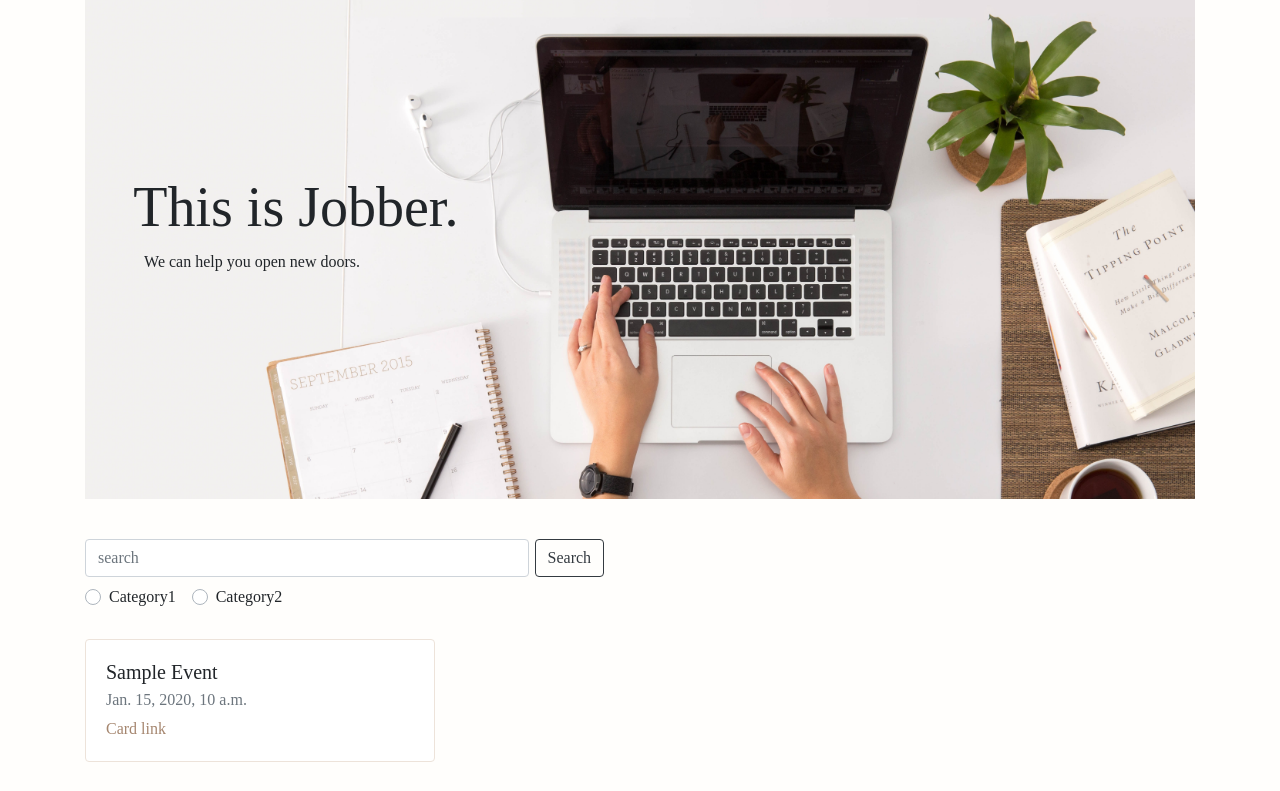
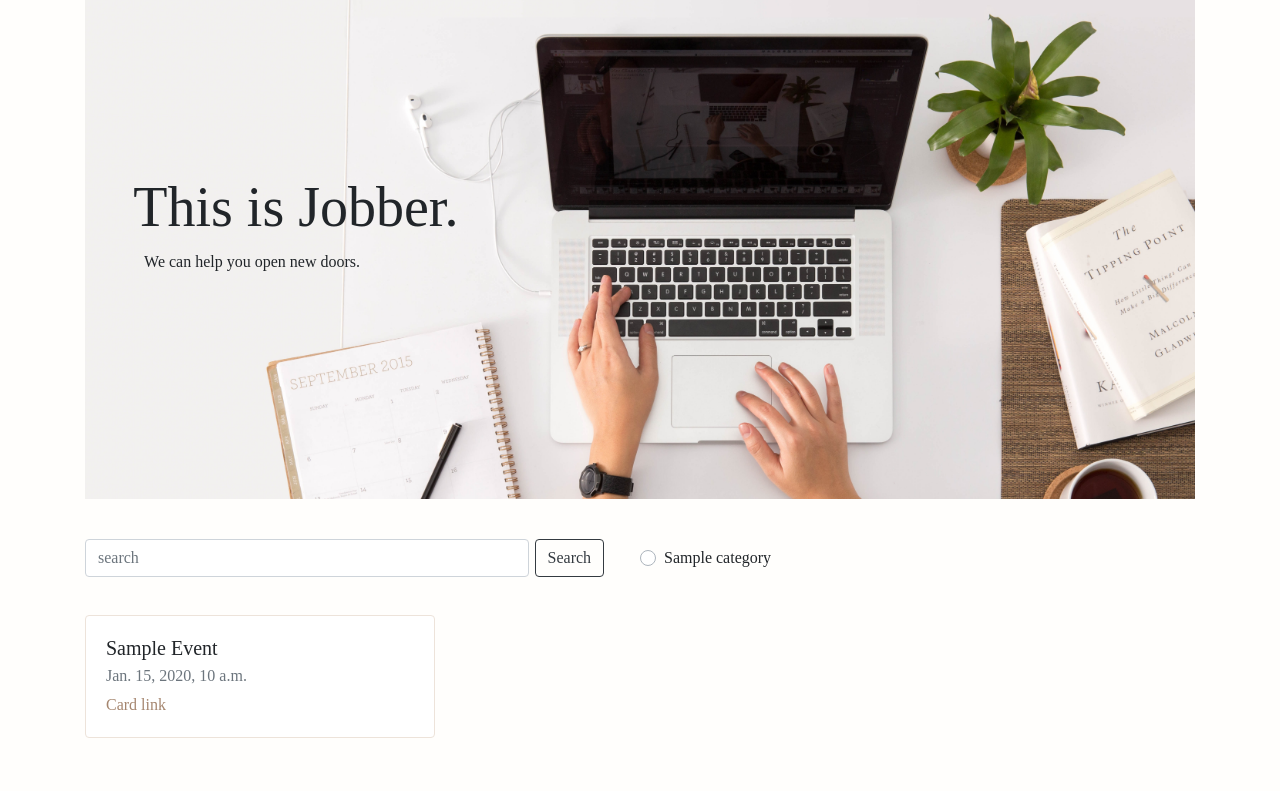
Before and after one commit to howardnguyen714/jobber, a Django app: template main_app/templates/home.html in a window 1280 px wide. Shown: the part 95-886 px from the top of the page. After the commit the page ends 833 px from the top, so only its background shows below. Run offline with Django 3.2, Linux system fonts and the light colour scheme; the template is opened without the code that fills it: most values are stand-ins (such as "Sample title", 1, 10 or a date in 2020).

Commit message:
adds category radio button functionality + css + cleans code

```diff
--- a/main_app/templates/home.html
+++ b/main_app/templates/home.html
@@ -14,26 +14,16 @@
     <form method="GET" action="/search/" class="form-inline my-2 my-md-0">
       <input name="search" type="search" id="search-bar" class="form-control" placeholder="search">
       <input type="submit" value="Search" class="form-control btn btn-outline-dark my-2 my-sm">
+  </div>
+  <div class="col-12 col-md-6">
+      {% for category in categories %}
       <div class="custom-control custom-radio custom-control-inline">
-        <input type="radio" id="customRadioInline1" name="customRadioInline1" class="custom-control-input">
-        <label class="custom-control-label" for="customRadioInline1">Category1</label>
+        <input type="radio" id="{{category}}" name="category" value="{{category}}" class="custom-control-input">
+        <label class="custom-control-label" for="{{category}}">{{category}}</label>
       </div>
-      <div class="custom-control custom-radio custom-control-inline">
-        <input type="radio" id="customRadioInline2" name="customRadioInline2" class="custom-control-input">
-        <label class="custom-control-label" for="customRadioInline2">Category2</label>
-      </div>
+      {% endfor %}
     </form>
   </div>
-  {% comment %} <div class="col-12 col-md-6">
-    <div class="custom-control custom-radio custom-control-inline">
-      <input type="radio" id="customRadioInline1" name="customRadioInline" class="custom-control-input">
-      <label class="custom-control-label" for="customRadioInline1">Category1</label>
-    </div>
-    <div class="custom-control custom-radio custom-control-inline">
-      <input type="radio" id="customRadioInline2" name="customRadioInline" class="custom-control-input">
-      <label class="custom-control-label" for="customRadioInline2">Category2</label>
-    </div>
-  </div> {% endcomment %}
 </div>
 
 {% for event in events %}
```
Also changed, not shown: main_app/views.py (+8 -3 lines).
